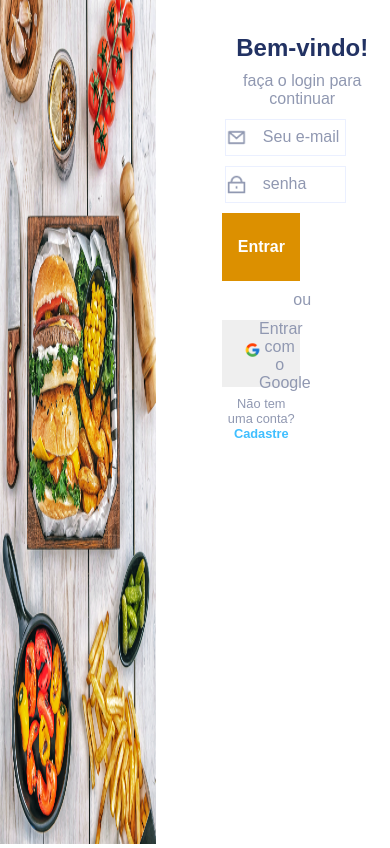
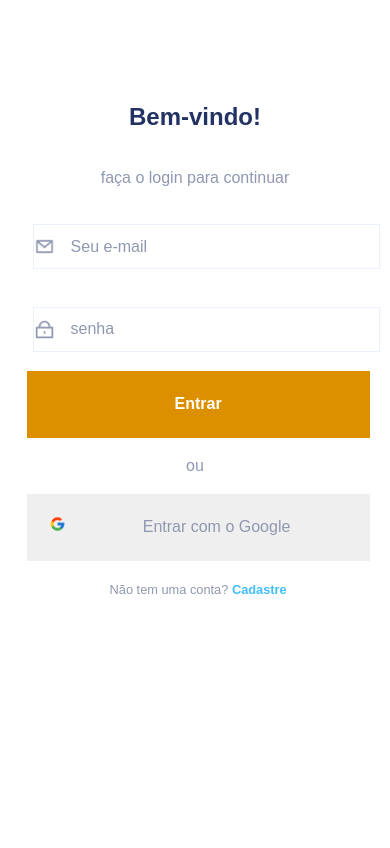
Before and after one commit to angelica-shigematsu/javascript, a website: page node-api-product/web/index.html in a window 390 px wide. Drawn offline with Linux system fonts and the light colour scheme.

Commit message:
style: fix mobile login screen

```diff
--- /dev/null
+++ b/node-api-product/web/assets/css/mobile/login.css
@@ -0,0 +1,28 @@
+@media (min-width: 360px) and (max-width: 900px) {
+  * {
+    font-size: 1em;
+    margin: 0;
+    padding: 0;
+  }
+  .card-login {
+    margin: 10vh 0 5vh 0;
+    display: flex;
+    flex-direction: column;
+    width: 80vw;
+  }
+  .img-login {
+    visibility: hidden;
+    margin-left: -30%;
+  }
+  .btn {
+    width: 110%;
+    margin: 0 -4% 0 -4%;
+  }
+  .form-control {
+    width: 100%;
+  }
+
+  .input-group {
+    margin-left: -2%;
+  }
+}
--- a/node-api-product/web/index.html
+++ b/node-api-product/web/index.html
@@ -6,10 +6,11 @@
   <title>Login</title>
   <link rel="stylesheet" href="./assets/css/login/style.css">
   <link rel="stylesheet" href="./assets/css/component/input.css">
+  <link rel="stylesheet" href="./assets/css/mobile/login.css">
 </head>
 <body>
   <div class="container">
-    <div>
+    <div class="img-login">
       <img src="./assets/img/login/login.png" class="imagem" alt="Imagem de comida em uma mesa">
     </div>
     <div class="card-login">
```
Also changed, not shown: node-api-product/web/register.html (+2 -1 lines), node-api-product/web/assets/css/login/style.css (line endings or trailing spaces).
